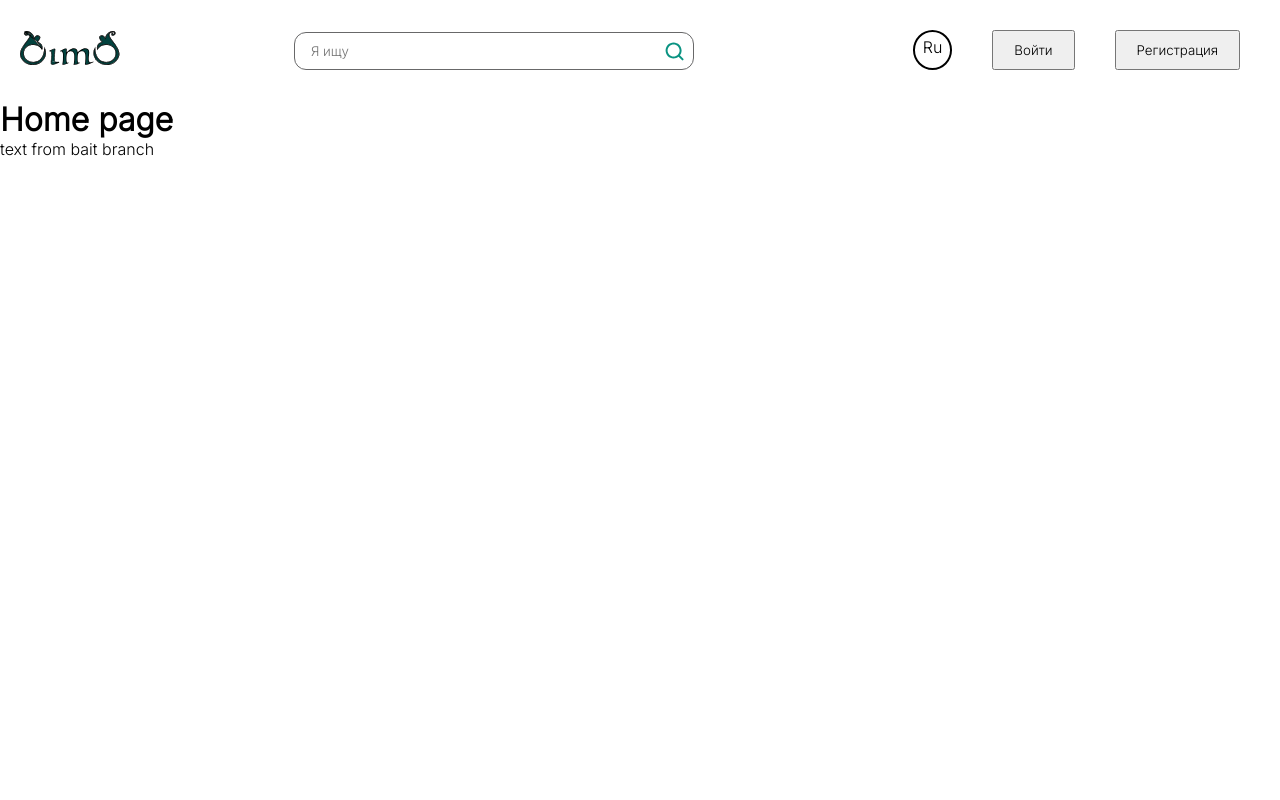
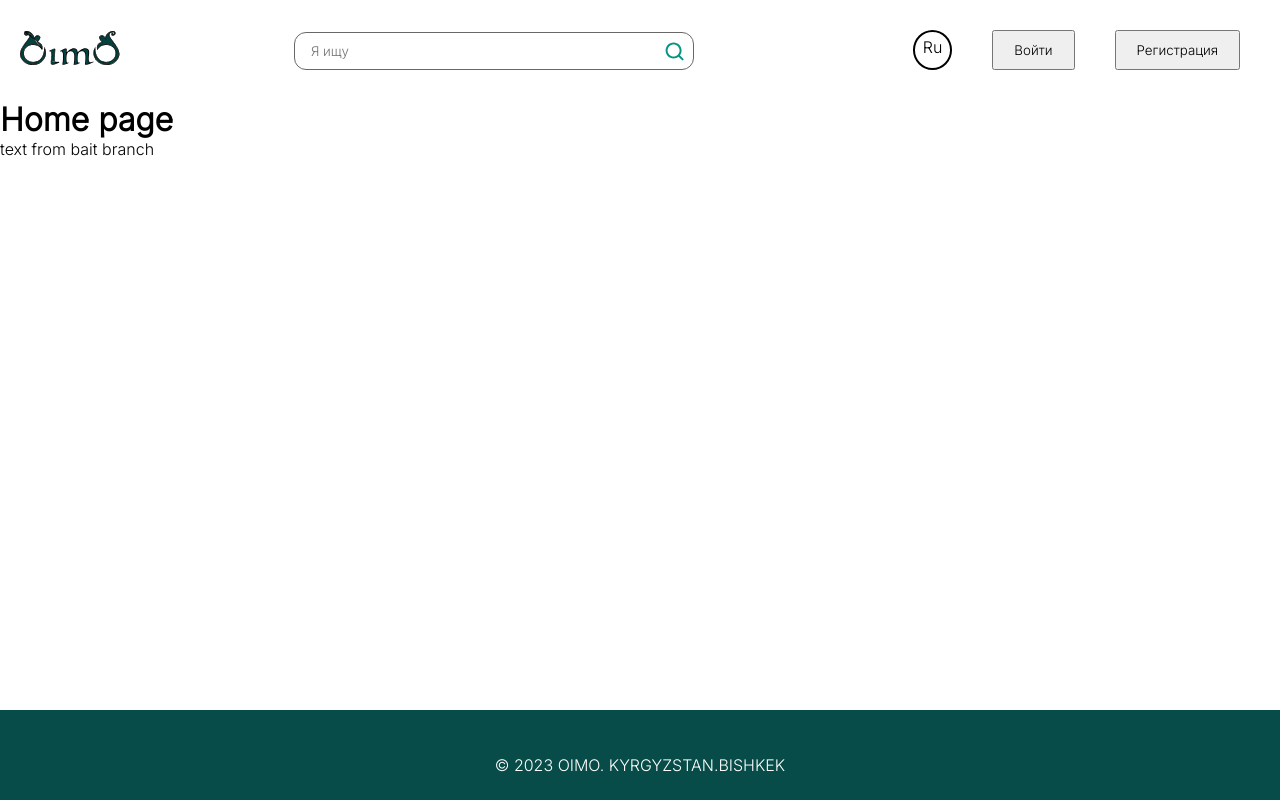
Before and after one commit to Adilet25/hackathon-frontend, a React (Create React App) app: page / in a window 1280 px wide. Built offline with nearby package versions, Linux system fonts and the light colour scheme.

Commit message:
fixed input and button added footer

```diff
--- /dev/null
+++ b/src/components/Footer/Footer.module.scss
@@ -0,0 +1,13 @@
+.Footer {
+  background-color: #074c48;
+  color: white;
+  box-shadow: 0 1px 1px 0 rgba(0, 0, 0, 0.12);
+  box-sizing: border-box;
+  text-align: center;
+  padding: 45px 50px;
+  position: absolute;
+  left: 0;
+  bottom: 0;
+  width: 100%;
+  height: 80px;
+}
--- /dev/null
+++ b/src/components/Footer/Footer.tsx
@@ -0,0 +1,11 @@
+import styledFooter from "./Footer.module.scss";
+
+const Footer = () => {
+  return (
+    <div className={styledFooter.Footer}>
+      <footer>© 2023 OIMO. KYRGYZSTAN.BISHKEK</footer>
+    </div>
+  );
+};
+
+export default Footer;
--- a/src/pages/Home/Home.tsx
+++ b/src/pages/Home/Home.tsx
@@ -1,8 +1,11 @@
+import Footer from "../../components/Footer/Footer";
+
 const Home = () => {
   return (
     <div>
       <h1>Home page</h1>
       <p>text from bait branch</p>
+      <Footer></Footer>
     </div>
   );
 };
```
Also changed, not shown: src/components/UI/Button/Button.tsx (+7 -2 lines), src/components/UI/Input/Input.tsx (+9 -2 lines).
